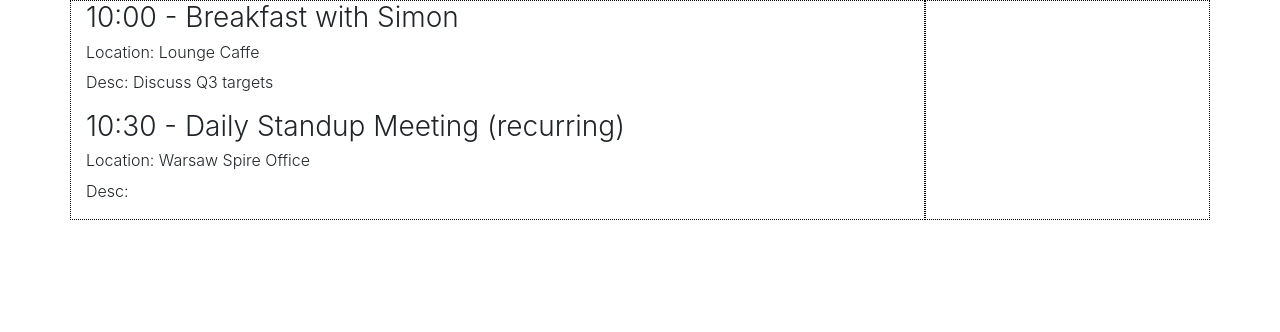
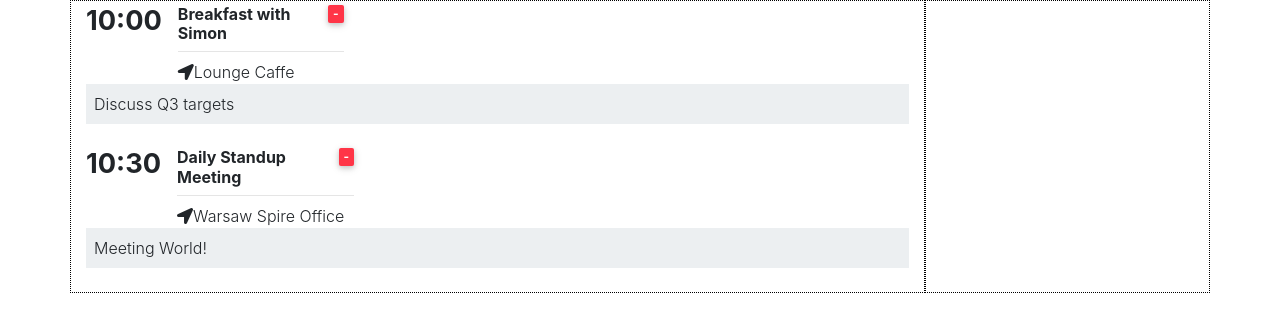
Before and after one commit to ItsJuniorDias/ScheduleApp, a React (Create React App) app: page / in a window 1280 px wide. Shown: the top 332 px of the page. Built offline with nearby package versions, Linux system fonts and the light colour scheme.

Commit message:
update Component Event

```diff
--- a/src/index.js
+++ b/src/index.js
@@ -3,7 +3,8 @@
 import '@fortawesome/fontawesome-free/css/all.min.css';
 import "bootstrap-css-only/css/bootstrap.min.css";
 import "mdbreact/dist/css/mdb.css";
-import { MDBContainer, MDBRow, MDBCol } from "mdbreact";
+import { MDBBtn, MDBInput, MDBModal, MDBModalBody, MDBModalHeader, MDBModalFooter,
+	MDBIcon,MDBBadge, MDBContainer, MDBRow, MDBCol } from "mdbreact";
 import "./index.css"
 
 class App extends Component {
@@ -21,8 +22,9 @@
 				{
 					id: 2,
 					time: "10:30",
-					title: "Daily Standup Meeting (recurring)",
-					location: "Warsaw Spire Office"
+					title: "Daily Standup Meeting",
+					location: "Warsaw Spire Office",
+					description: "Meeting World!"
 				},
 			]
 		};
@@ -57,11 +59,31 @@
 	render() {
 		return (
 			<React.Fragment>
-       <h3>
-        {this.props.time} - {this.props.title}
-       </h3>
-       <h6>Location: {this.props.location}</h6>
-       <p>Desc: {this.props.description}</p>
+				<div className="media mt-1">
+           <h3 className="h3-responsive font-weight-bold mr-3">
+             {this.props.time}
+					 </h3>
+					 <div>
+						 <MDBBadge color="danger" className="m1-2 float-right">
+               -
+						 </MDBBadge>
+						 <h6 className="mt-0 font-weight-bold"> {this.props.title} </h6> {" "}
+						 <hr className="hr-bold my-2"/>
+						  {this.props.location && (
+								<React.Fragment>
+									<p className="font-smaller mb-0">
+									 	<MDBIcon icon="location-arrow" />
+										 {this.props.location}
+									</p>
+								</React.Fragment>
+							)}
+					 </div>
+				</div>
+				 {this.props.description && (
+					 <p className="p-2 mb-4 blue-grey lighten-5 blue-grey lighten-5">
+						 {this.props.description}
+					 </p>
+				 )}
       </React.Fragment>
 		);
 	}
```
